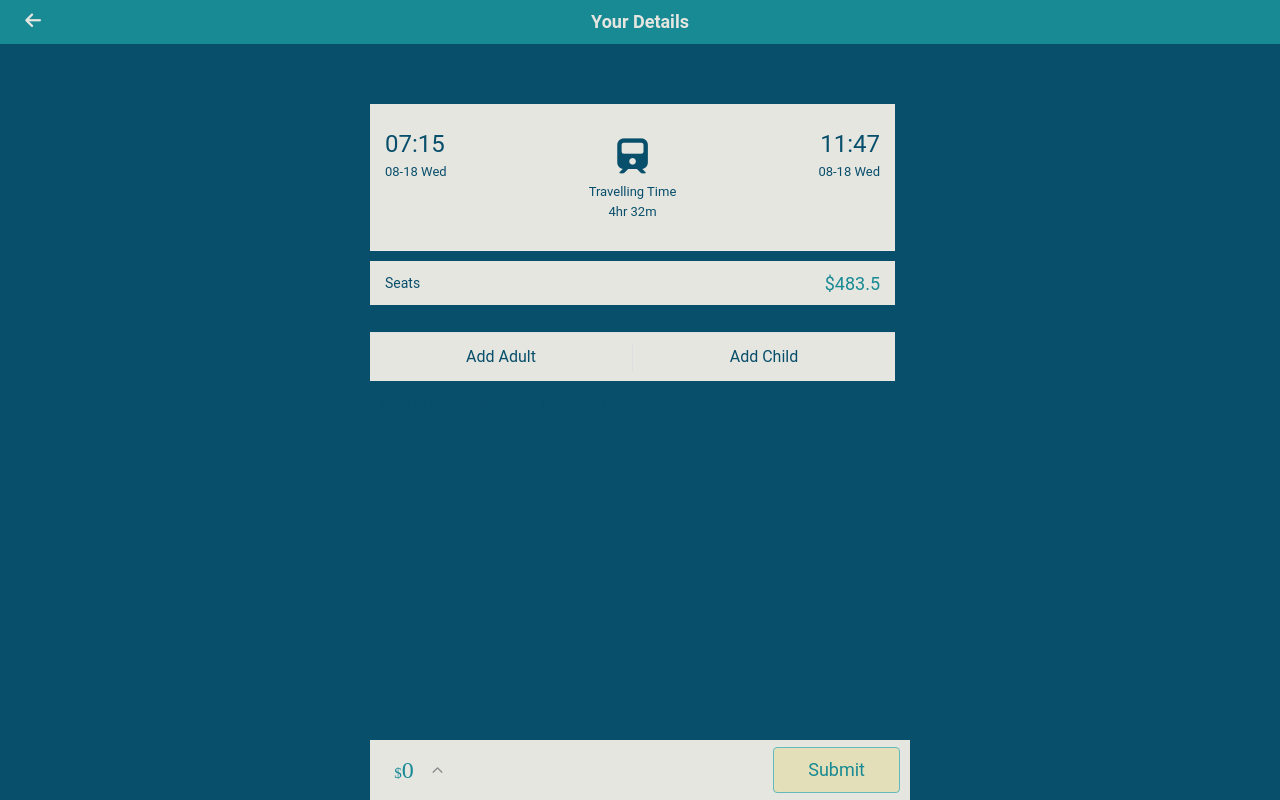
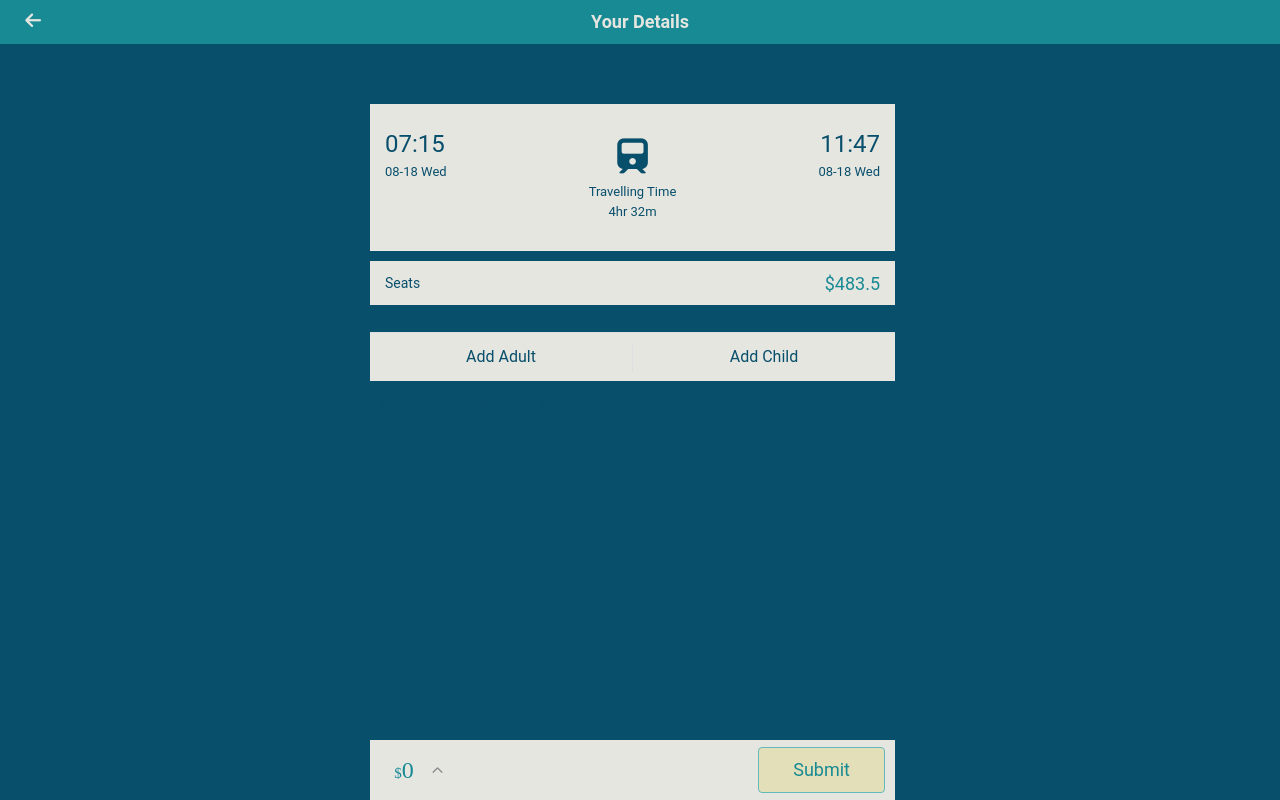
Before and after one commit to garypotato/ticket-booking-app, a React (Create React App) app: page /order in a window 1280 px wide. Built offline with nearby package versions, Linux system fonts and the light colour scheme.

Commit message:
fix Order-Account-maxwidth

```diff
--- a/src/Home/HighSpeed/HighSpeed.css
+++ b/src/Home/HighSpeed/HighSpeed.css
@@ -58,9 +58,12 @@
 
   transition: transform .1s ease-out;
 
+  border: 1px solid var(--thd);
   border-radius: 50%;
   background-color: var(--lighter);
   box-shadow: 0 1px 3px rgba(0, 0, 0, .3);
+
+  ;
 }
 
 .high-speed-handle.checked {
--- a/src/Order/Account/Account.css
+++ b/src/Order/Account/Account.css
@@ -8,7 +8,7 @@
   justify-content: space-between;
 
   width: 100%;
-  max-width: 540px;
+  max-width: 525px;
   height: 50px;
   height: 60px;
 
```
